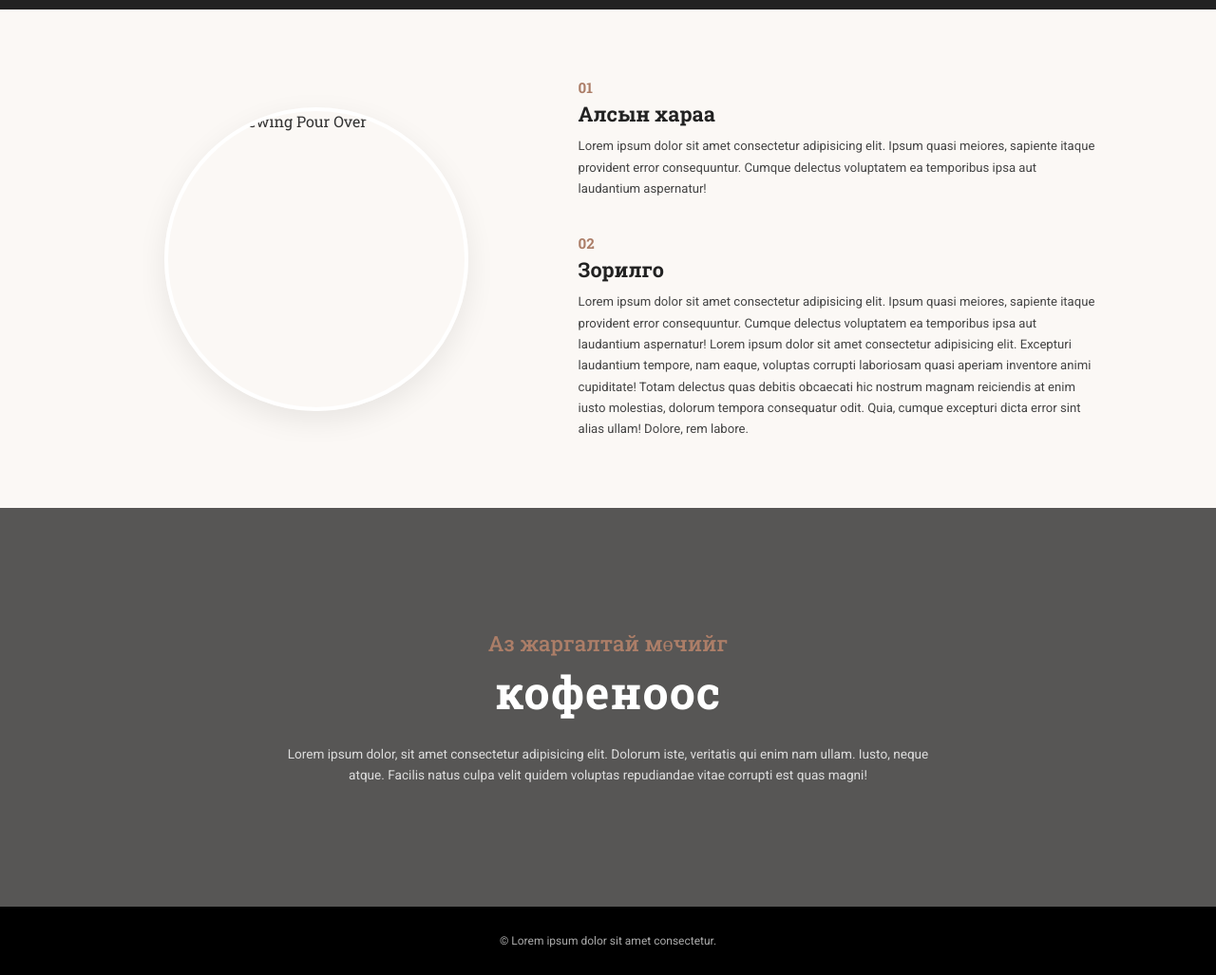
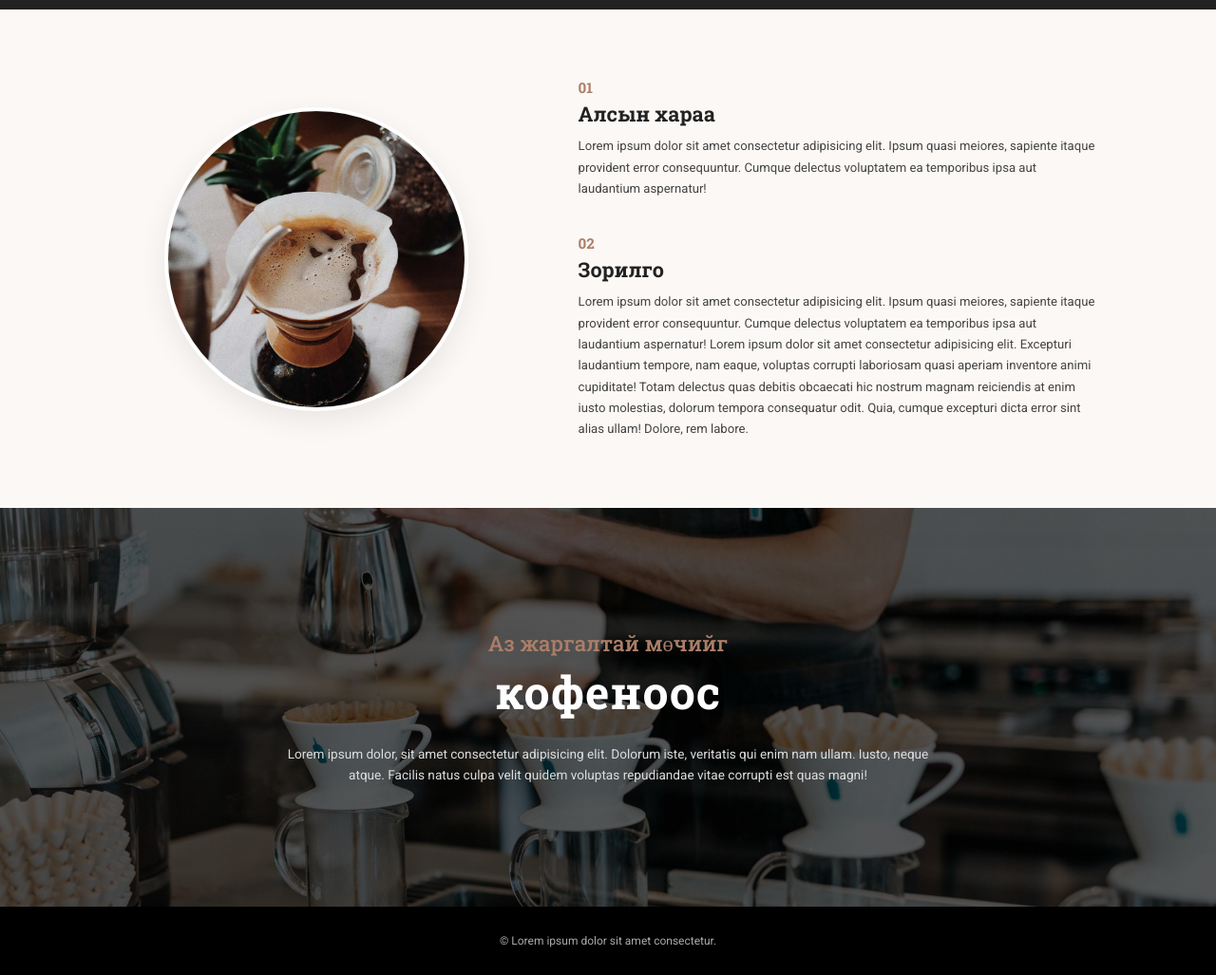
Before and after one commit to Tuyamaaa/daalgawar, a plain HTML site: page bid.html in a window 1280 px wide. Shown: the part 50-1077 px from the top of the page at 95% size. Drawn offline with Linux system fonts and the light colour scheme.

Commit message:
zurag ynzlaw

```diff
--- a/bid.html
+++ b/bid.html
@@ -150,7 +150,7 @@
         }
 
         .banner-section {
-            background: url('../coffee_shop/sem3-images/home3.jpg') center / cover no-repeat;
+            background: url('../sem3-images/home3.jpg') center / cover no-repeat;
             min-height: 420px;
             display: flex;
             flex-direction: column;
@@ -270,7 +270,7 @@
     <section class="vision-section">
         <div class="vision-left">
             <div class="circle-img-wrapper">
-                <img src="../coffee_shop/sem3-images/port-1.jpg" alt="Coffee Brewing Pour Over">
+                <img src="../sem3-images/port-1.jpg" alt="Coffee Brewing Pour Over">
             </div>
         </div>
 
```
Also changed, not shown: tses.html (+1 -1 lines).
